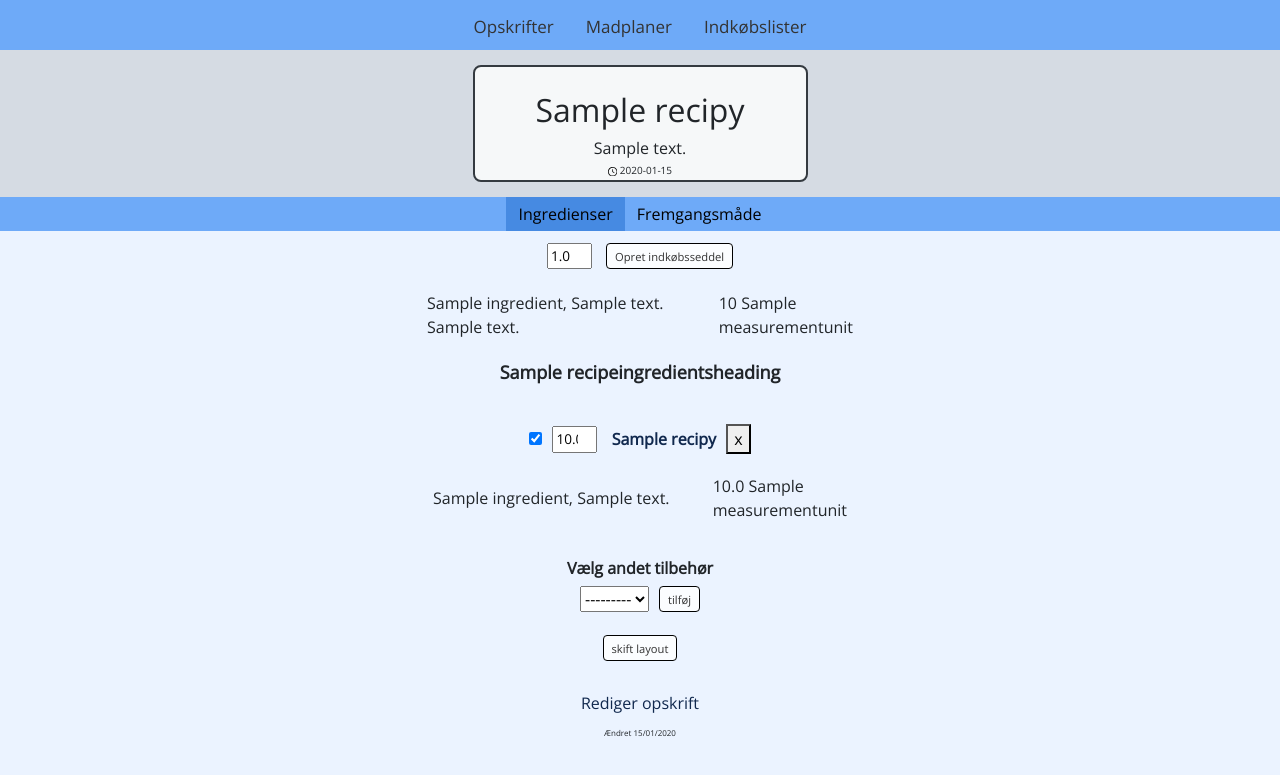
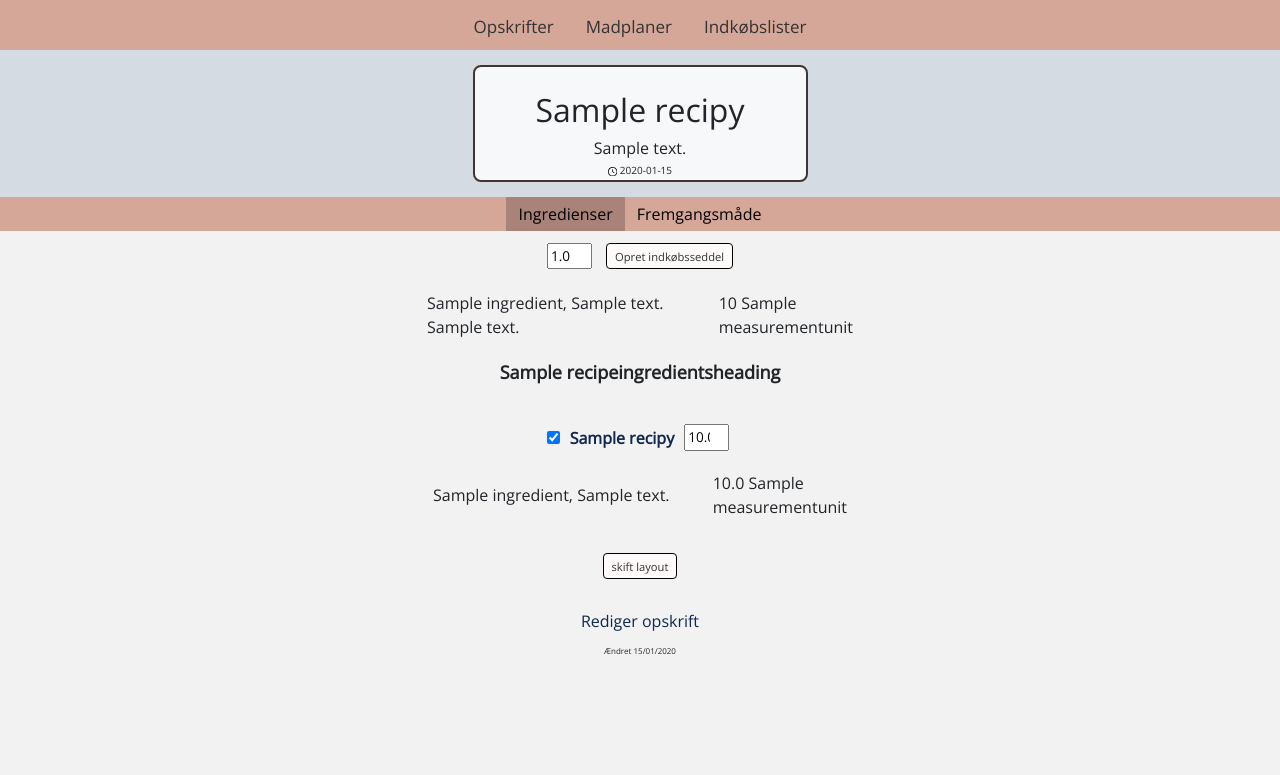
Before and after one commit to kaspernyhus/madplan, a Django app: page /recipies/1/ in a window 1280 px wide. Shown: the top 775 px of the page. Run offline with Django 3.2, Linux system fonts and the light colour scheme; tables that the repository leaves empty hold one stand-in row (values such as "Sample post"); grey boxes marked "Sample" are stand-in pictures; some libraries are stand-ins or nearby versions.

Commit message:
new color scheme

```diff
--- a/Madplan/static/css/style.css
+++ b/Madplan/static/css/style.css
@@ -1,17 +1,17 @@
 :root {
-  --background: hsl(215, 100%, 96%);
-  --little-darker: #d8e9fd;
-  --darker: #6eaaf8;      /* navbar */
-  --more-dark: #468ae2;
-  --darkest: #3e68b8;
-  --lighter: rgb(251, 253, 255);
+  --background: hsl(0, 0%, 95%);
+  --little-darker: #f0e9e9;
+  --darker: #D5A798;      /* navbar */
+  --more-dark: #A98279;
+  --darkest: #705D62;
+  --lighter: rgb(255, 251, 251);
   --light-transparent: rgba(255, 255, 255, 0.8);
   --darktext: #333;
   --lighttext:  white;
   --grayedtext: rgb(172, 172, 172);
   --bottonhover: var(--more-dark);
   --borders: black;
-  --lighterborders: #343a40;
+  --lighterborders: #403434;
   --recipe-bg: #f7e1e1;
 }
 
@@ -549,7 +549,7 @@ li.dropdown {
 .ipad-view {
   overflow: auto;
   background-color: var(--recipe-bg);
-  margin: 30px;
+  margin: 30px 65px;
   padding-left: 15px;
   padding-right: 15px;
   padding-bottom: 30px;
--- a/templates/recipies/recipe.html
+++ b/templates/recipies/recipe.html
@@ -75,6 +75,10 @@
                     <input type="hidden" name="add-on-active-changed" value="{{ add_on.add_on.id }}">
                 </form>
               </th>
+
+              <th>
+                <a href="{% url 'show_recipe' add_on.recipe.id %}"> <b class="{% if not add_on.add_on.active %} grayedout {% endif %}"> {{ add_on.recipe }}</b> </a>
+              </th>
               <th>
                 <div class="flex">
                   <form method="POST" name="add-on-qtymultiplier" action="{% url 'show_recipe' recipe.id %}">
@@ -84,15 +88,6 @@
                     <label id="add-on-qtymultiplier"></label>
                   </form>
                 </div>
-              </th>
-              <th>
-                <a href="{% url 'show_recipe' add_on.recipe.id %}"> <b class="{% if not add_on.add_on.active %} grayedout {% endif %}"> {{ add_on.recipe }}</b> </a>
-              </th>
-              <th>
-                <form method="POST" id="delete_add_on">
-                  {% csrf_token %}
-                  <button type="submit" class="delete_cross" id="delete_add_on" name="delete_add_on" value="{{ add_on.add_on.id }}">x</button>
-                </form>
               </th>
             </thead>
             <tbody class="table-body">
@@ -111,14 +106,7 @@
         {% endfor %}
       </div>
 
-      <div class="center container">
-        <b class="center">Vælg andet tilbehør</b>
-        <form method="POST" class="flex">
-          {% csrf_token %}
-          {{form.as_p}}
-          <input type="submit" class="margin-left sml-button" name="add_ons" value="tilføj">
-        </form>
-      </div>
+
       {% endif %}
   </div>
 </div>
```
Also changed, not shown: templates/recipies/edit_recipe.html (+18 -0 lines).
